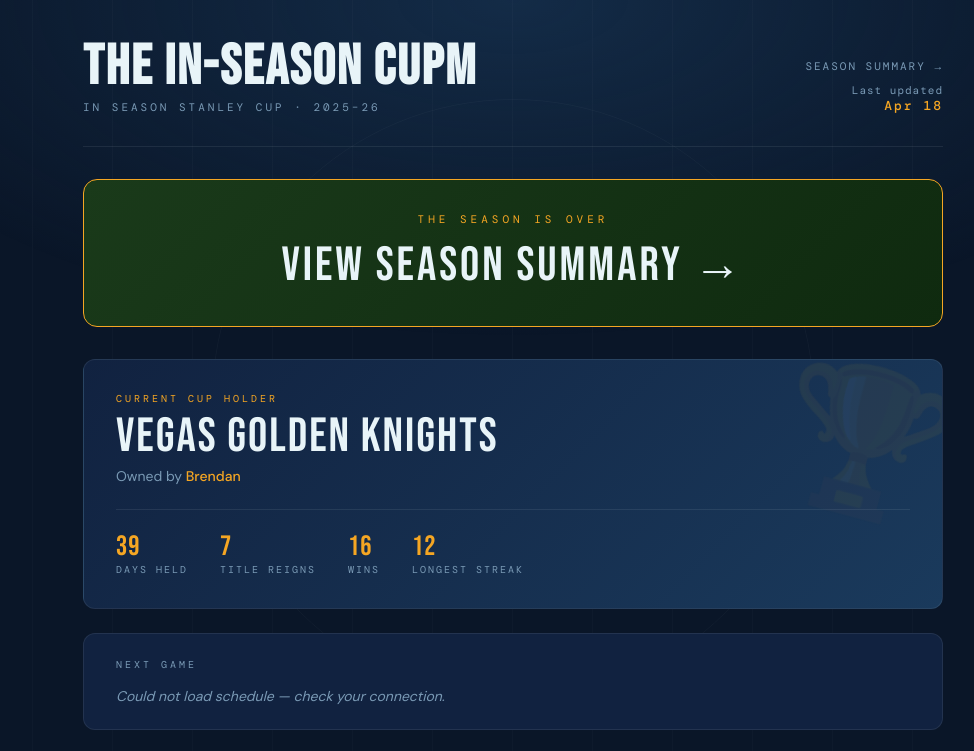
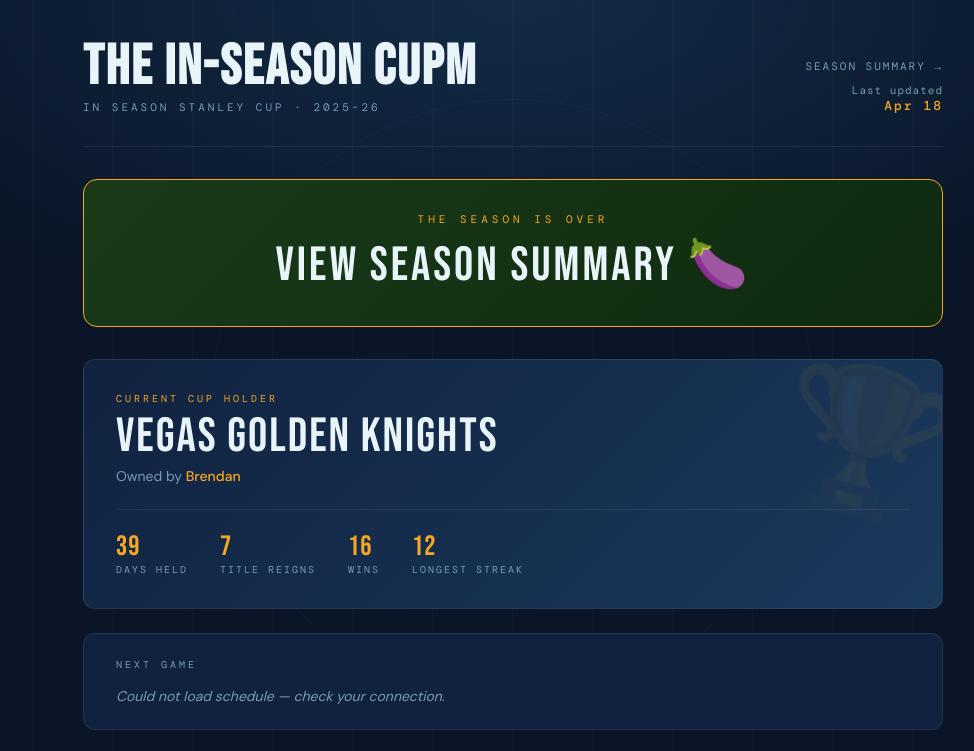
Before and after one commit to rc0923/in-season-cu, a plain HTML site: page index.html in a window 1280 px wide. Shown: the top 751 px of the page, without its empty margins (127-1101 px from the left). Drawn offline with nearby package versions, Linux system fonts and the light colour scheme; no server answers.

Commit message:
fix season over

```diff
--- a/index.html
+++ b/index.html
@@ -39,7 +39,7 @@
     <!-- Season Over Banner -->
     <a href="summary.html" class="season-over-banner" id="season-over-banner" style="display:none">
       <div class="sob-label">The Season Is Over</div>
-      <div class="sob-cta">View Season Summary →</div>
+      <div class="sob-cta">View Season Summary 🍆</div>
     </a>
 
     <!-- Champion Hero -->
```
Also changed, not shown: 1 other file.
